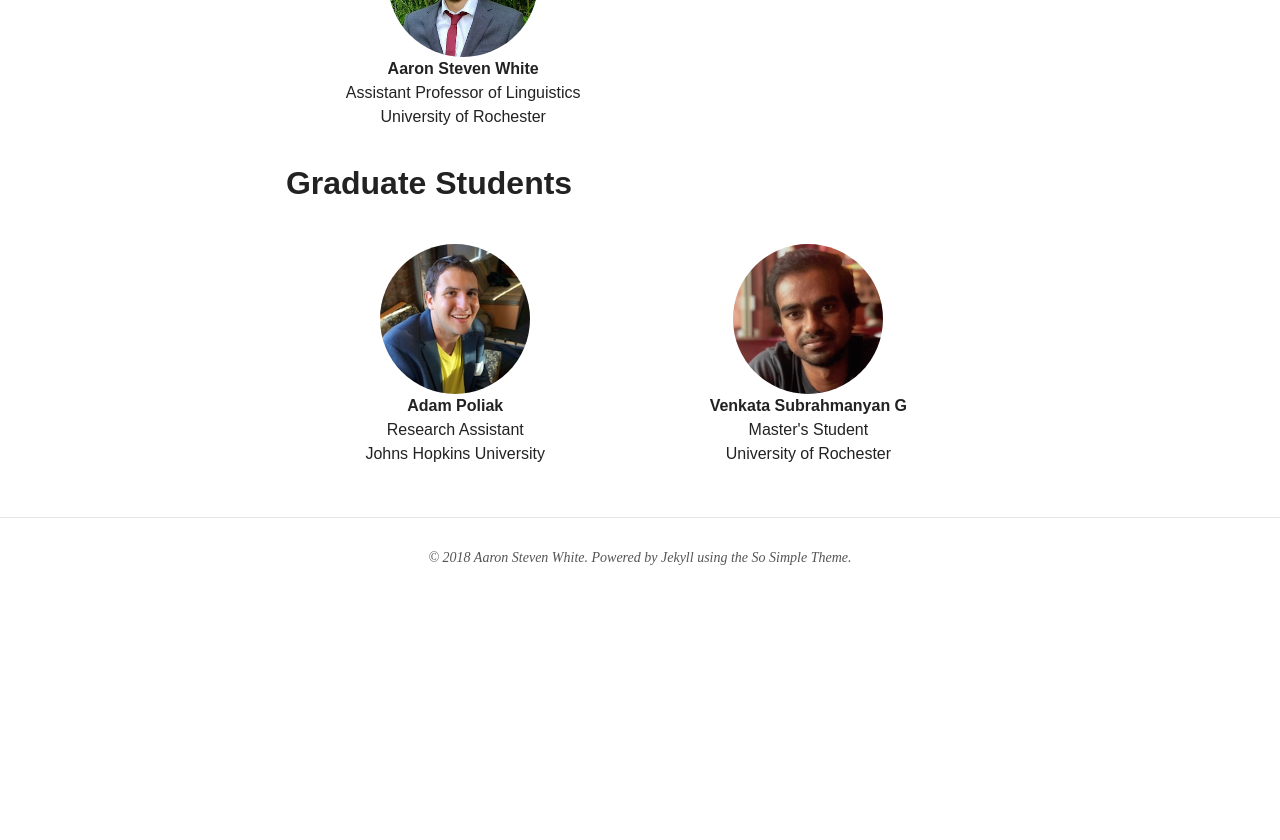
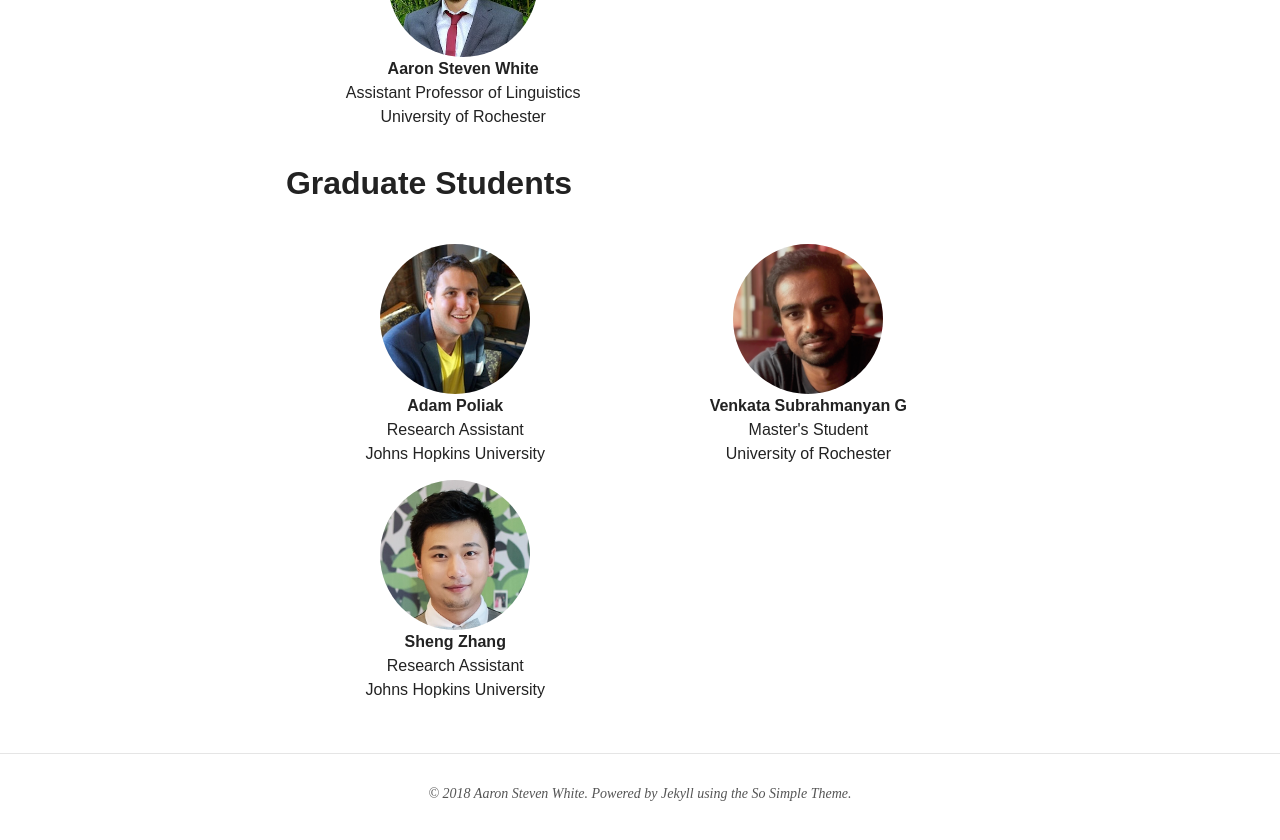
Before and after one commit to decompositional-semantics-initiative/decompositional-semantics-initiative.github.io, a Jekyll site: the page built from researchers/index.md, in a window 1280 px wide and 900 px high, scrolled down 1012 px. Shown: the top 840 px of the window. Built offline with Jekyll 4.4.1, drawn with Linux system fonts in a browser that asks for light colours; nearby versions of some CDN libraries; before the commit the page ends 1676 px from its top, so only the background shows below that.

Commit message:
Add Sheng's profile.

```diff
--- a/_data/projects.yml
+++ b/_data/projects.yml
@@ -81,7 +81,7 @@ wsd:
       testsize: XXXXX
 
 commonsense:
-  title: Common Sense Inference
+  title: Ordinal Common Sense Inference (JOCI)
   url: common-sense-inference/
   datasets:
     - name: v1
--- a/_data/researchers.yml
+++ b/_data/researchers.yml
@@ -72,3 +72,12 @@ graduatestudents:
       email: vgovinda@ur.rochester.edu
       projects:
         -genericity
+    szhang:
+      name: Sheng Zhang
+      role: Research Assistant
+      affiliation: Johns Hopkins University
+      website: http://www.cs.jhu.edu/~s.zhang/
+      email: zsheng2@jhu.edu
+      projects:
+        - predpatt
+        - commonsense
```
Also changed, not shown: researchers/szhang.md (added, +8 -0 lines), images/szhang.jpg (added).
